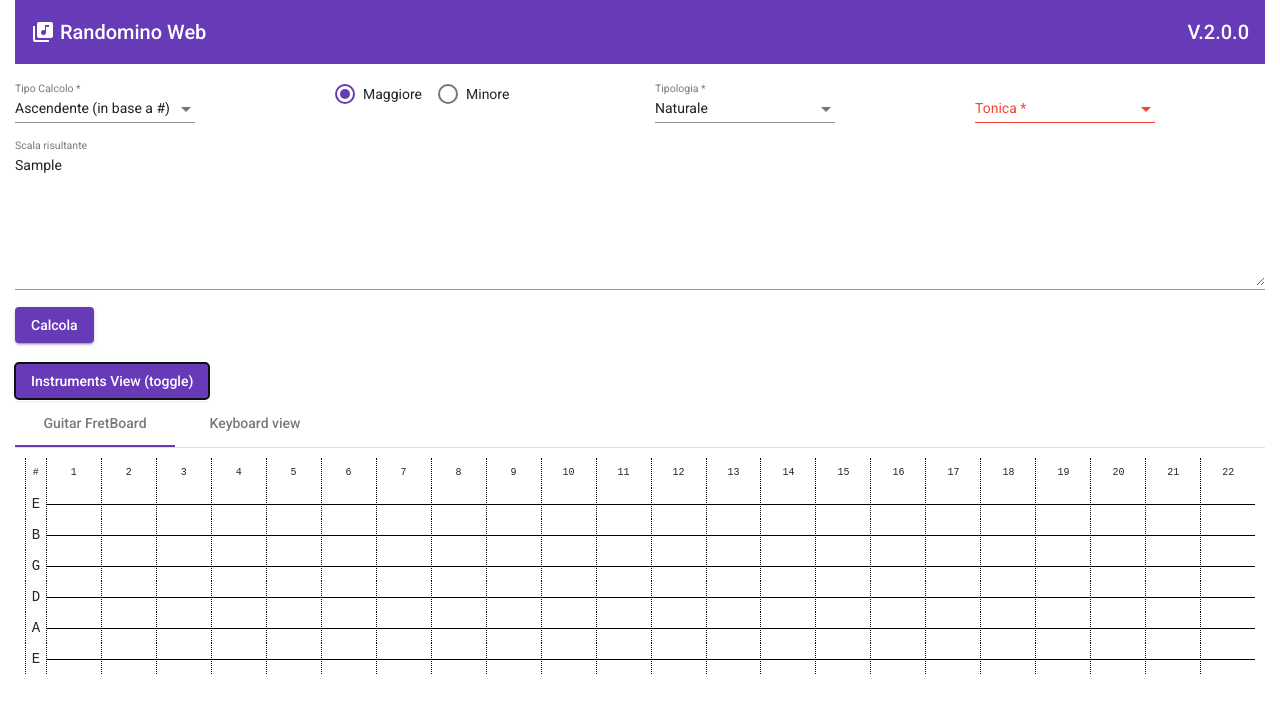
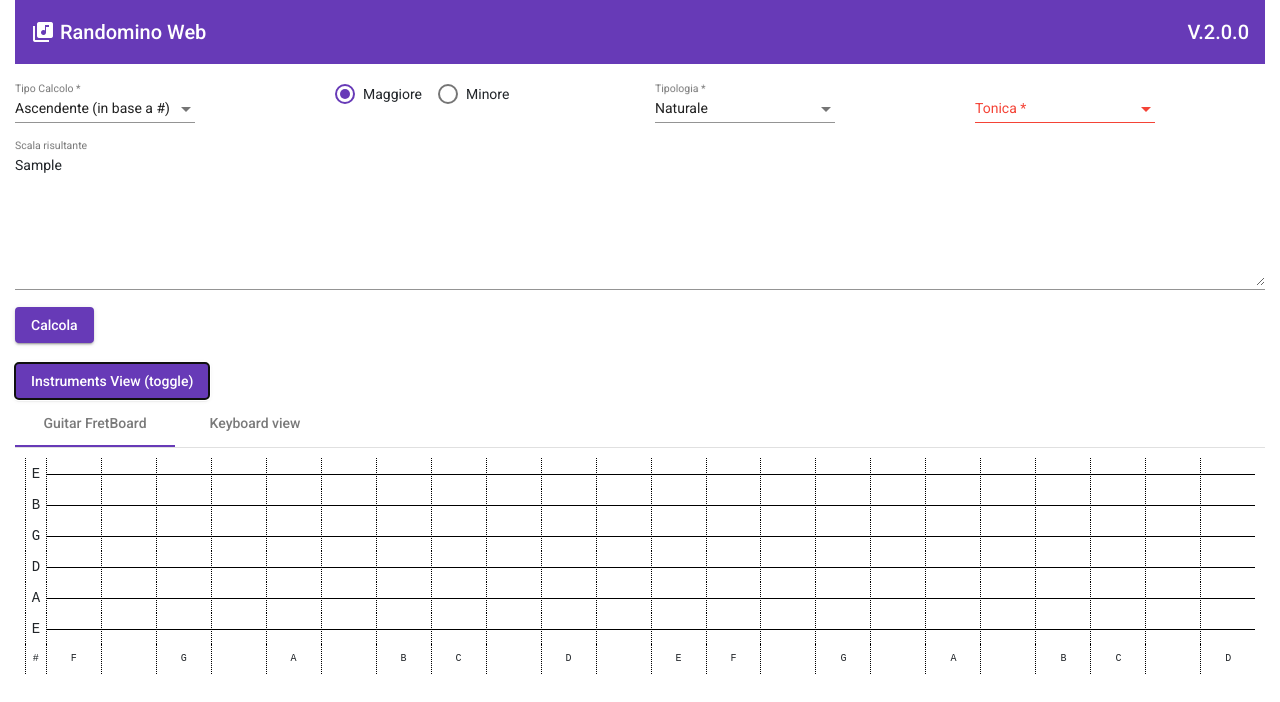
Before and after one commit to pietrogabba/RandominoWeb, an Angular app: page / in a window 1280 px wide. Both pictures are taken after typing "Sample" into the empty fields and a click on the button "Instruments View (toggle)". Shown: the top 702 px of the page. Built offline with nearby package versions, Linux system fonts and the light colour scheme.

Commit message:
Corretti alcuni bug su fretboard e ekeyboard

```diff
--- a/src/app/diagram-view/guitar-fret-board/guitar-fret-board.component.html
+++ b/src/app/diagram-view/guitar-fret-board/guitar-fret-board.component.html
@@ -1,177 +1,177 @@
 <table class="guitarDiagram">
-    <tr class="fretNumberRow">
-        <td>#</td>
-        <td>1</td>
-        <td>2</td>
-        <td>3</td>
-        <td>4</td>
-        <td>5</td>
-        <td>6</td>
-        <td>7</td>
-        <td>8</td>
-        <td>9</td>
-        <td>10</td>
-        <td>11</td>
-        <td>12</td>
-        <td>13</td>
-        <td>14</td>
-        <td>15</td>
-        <td>16</td>
-        <td>17</td>
-        <td>18</td>
-        <td>19</td>
-        <td>20</td>
-        <td>21</td>
-        <td>22</td>
-    </tr>
     <tr>
         <td>E</td>
         <td><app-guitar-fret #apfret fretNote="F"></app-guitar-fret></td>
-        <td><app-guitar-fret #apfret fretNote="F#"></app-guitar-fret></td>
+        <td><app-guitar-fret #apfret fretNote="F#;Gb"></app-guitar-fret></td>
         <td><app-guitar-fret #apfret fretNote="G"></app-guitar-fret></td>
-        <td><app-guitar-fret #apfret fretNote="G#"></app-guitar-fret></td>
+        <td><app-guitar-fret #apfret fretNote="G#;Ab"></app-guitar-fret></td>
         <td><app-guitar-fret #apfret fretNote="A"></app-guitar-fret></td>
-        <td><app-guitar-fret #apfret fretNote="Bb"></app-guitar-fret></td>
+        <td><app-guitar-fret #apfret fretNote="Bb;A#"></app-guitar-fret></td>
         <td><app-guitar-fret #apfret fretNote="B"></app-guitar-fret></td>
         <td><app-guitar-fret #apfret fretNote="C"></app-guitar-fret></td>
-        <td><app-guitar-fret #apfret fretNote="C#"></app-guitar-fret></td>
+        <td><app-guitar-fret #apfret fretNote="C#;Db"></app-guitar-fret></td>
         <td><app-guitar-fret #apfret fretNote="D"></app-guitar-fret></td>
-        <td><app-guitar-fret #apfret fretNote="Eb"></app-guitar-fret></td>
+        <td><app-guitar-fret #apfret fretNote="Eb;D#"></app-guitar-fret></td>
         <td><app-guitar-fret #apfret fretNote="E"></app-guitar-fret></td>
         <td><app-guitar-fret #apfret fretNote="F"></app-guitar-fret></td>
-        <td><app-guitar-fret #apfret fretNote="F#"></app-guitar-fret></td>
+        <td><app-guitar-fret #apfret fretNote="F#;Gb"></app-guitar-fret></td>
         <td><app-guitar-fret #apfret fretNote="G"></app-guitar-fret></td>
-        <td><app-guitar-fret #apfret fretNote="G#"></app-guitar-fret></td>
+        <td><app-guitar-fret #apfret fretNote="G#;Ab"></app-guitar-fret></td>
         <td><app-guitar-fret #apfret fretNote="A"></app-guitar-fret></td>
-        <td><app-guitar-fret #apfret fretNote="Bb"></app-guitar-fret></td>
+        <td><app-guitar-fret #apfret fretNote="Bb;A#"></app-guitar-fret></td>
         <td><app-guitar-fret #apfret fretNote="B"></app-guitar-fret></td>
         <td><app-guitar-fret #apfret fretNote="C"></app-guitar-fret></td>
-        <td><app-guitar-fret #apfret fretNote="C#"></app-guitar-fret></td>
+        <td><app-guitar-fret #apfret fretNote="C#;Db"></app-guitar-fret></td>
         <td><app-guitar-fret #apfret fretNote="D"></app-guitar-fret></td>
     </tr>
     <tr>
         <td>B</td>
         <td><app-guitar-fret #apfret fretNote="C"></app-guitar-fret></td>
-        <td><app-guitar-fret #apfret fretNote="C#"></app-guitar-fret></td>
+        <td><app-guitar-fret #apfret fretNote="C#;Db"></app-guitar-fret></td>
         <td><app-guitar-fret #apfret fretNote="D"></app-guitar-fret></td>
-        <td><app-guitar-fret #apfret fretNote="Eb"></app-guitar-fret></td>
+        <td><app-guitar-fret #apfret fretNote="Eb;D#"></app-guitar-fret></td>
         <td><app-guitar-fret #apfret fretNote="E"></app-guitar-fret></td>
         <td><app-guitar-fret #apfret fretNote="F"></app-guitar-fret></td>
-        <td><app-guitar-fret #apfret fretNote="F#"></app-guitar-fret></td>
+        <td><app-guitar-fret #apfret fretNote="F#;Gb"></app-guitar-fret></td>
         <td><app-guitar-fret #apfret fretNote="G"></app-guitar-fret></td>
-        <td><app-guitar-fret #apfret fretNote="G#"></app-guitar-fret></td>
+        <td><app-guitar-fret #apfret fretNote="G#;Ab"></app-guitar-fret></td>
         <td><app-guitar-fret #apfret fretNote="A"></app-guitar-fret></td>
-        <td><app-guitar-fret #apfret fretNote="Bb"></app-guitar-fret></td>
+        <td><app-guitar-fret #apfret fretNote="Bb;A#"></app-guitar-fret></td>
         <td><app-guitar-fret #apfret fretNote="B"></app-guitar-fret></td>
         <td><app-guitar-fret #apfret fretNote="C"></app-guitar-fret></td>
-        <td><app-guitar-fret #apfret fretNote="C#"></app-guitar-fret></td>
+        <td><app-guitar-fret #apfret fretNote="C#;Db"></app-guitar-fret></td>
         <td><app-guitar-fret #apfret fretNote="D"></app-guitar-fret></td>
-        <td><app-guitar-fret #apfret fretNote="Eb"></app-guitar-fret></td>
+        <td><app-guitar-fret #apfret fretNote="Eb;D#"></app-guitar-fret></td>
         <td><app-guitar-fret #apfret fretNote="E"></app-guitar-fret></td>
         <td><app-guitar-fret #apfret fretNote="F"></app-guitar-fret></td>
-        <td><app-guitar-fret #apfret fretNote="F#"></app-guitar-fret></td>
+        <td><app-guitar-fret #apfret fretNote="F#;Gb"></app-guitar-fret></td>
         <td><app-guitar-fret #apfret fretNote="G"></app-guitar-fret></td>
-        <td><app-guitar-fret #apfret fretNote="G#"></app-guitar-fret></td>
+        <td><app-guitar-fret #apfret fretNote="G#;Ab"></app-guitar-fret></td>
         <td><app-guitar-fret #apfret fretNote="A"></app-guitar-fret></td>
     </tr>
     <tr>
         <td>G</td>
-        <td><app-guitar-fret #apfret fretNote="G#"></app-guitar-fret></td>
+        <td><app-guitar-fret #apfret fretNote="G#;Ab"></app-guitar-fret></td>
         <td><app-guitar-fret #apfret fretNote="A"></app-guitar-fret></td>
-        <td><app-guitar-fret #apfret fretNote="Bb"></app-guitar-fret></td>
+        <td><app-guitar-fret #apfret fretNote="Bb;A#"></app-guitar-fret></td>
         <td><app-guitar-fret #apfret fretNote="B"></app-guitar-fret></td>
         <td><app-guitar-fret #apfret fretNote="C"></app-guitar-fret></td>
-        <td><app-guitar-fret #apfret fretNote="C#"></app-guitar-fret></td>
+        <td><app-guitar-fret #apfret fretNote="C#;Db"></app-guitar-fret></td>
         <td><app-guitar-fret #apfret fretNote="D"></app-guitar-fret></td>
-        <td><app-guitar-fret #apfret fretNote="Eb"></app-guitar-fret></td>
+        <td><app-guitar-fret #apfret fretNote="Eb;D#"></app-guitar-fret></td>
         <td><app-guitar-fret #apfret fretNote="E"></app-guitar-fret></td>
         <td><app-guitar-fret #apfret fretNote="F"></app-guitar-fret></td>
-        <td><app-guitar-fret #apfret fretNote="F#"></app-guitar-fret></td>
+        <td><app-guitar-fret #apfret fretNote="F#;Gb"></app-guitar-fret></td>
         <td><app-guitar-fret #apfret fretNote="G"></app-guitar-fret></td>
-        <td><app-guitar-fret #apfret fretNote="G#"></app-guitar-fret></td>
+        <td><app-guitar-fret #apfret fretNote="G#;Ab"></app-guitar-fret></td>
         <td><app-guitar-fret #apfret fretNote="A"></app-guitar-fret></td>
-        <td><app-guitar-fret #apfret fretNote="Bb"></app-guitar-fret></td>
+        <td><app-guitar-fret #apfret fretNote="Bb;A#"></app-guitar-fret></td>
         <td><app-guitar-fret #apfret fretNote="B"></app-guitar-fret></td>
         <td><app-guitar-fret #apfret fretNote="C"></app-guitar-fret></td>
-        <td><app-guitar-fret #apfret fretNote="C#"></app-guitar-fret></td>
+        <td><app-guitar-fret #apfret fretNote="C#;Db"></app-guitar-fret></td>
         <td><app-guitar-fret #apfret fretNote="D"></app-guitar-fret></td>
-        <td><app-guitar-fret #apfret fretNote="Eb"></app-guitar-fret></td>
+        <td><app-guitar-fret #apfret fretNote="Eb;D#"></app-guitar-fret></td>
         <td><app-guitar-fret #apfret fretNote="E"></app-guitar-fret></td>
         <td><app-guitar-fret #apfret fretNote="F"></app-guitar-fret></td>
     </tr>
     <tr>
         <td>D</td>
-        <td><app-guitar-fret #apfret fretNote="Eb"></app-guitar-fret></td>
+        <td><app-guitar-fret #apfret fretNote="Eb;D#"></app-guitar-fret></td>
         <td><app-guitar-fret #apfret fretNote="E"></app-guitar-fret></td>
         <td><app-guitar-fret #apfret fretNote="F"></app-guitar-fret></td>
-        <td><app-guitar-fret #apfret fretNote="F#"></app-guitar-fret></td>
+        <td><app-guitar-fret #apfret fretNote="F#;Gb"></app-guitar-fret></td>
         <td><app-guitar-fret #apfret fretNote="G"></app-guitar-fret></td>
-        <td><app-guitar-fret #apfret fretNote="G#"></app-guitar-fret></td>
+        <td><app-guitar-fret #apfret fretNote="G#;Ab"></app-guitar-fret></td>
         <td><app-guitar-fret #apfret fretNote="A"></app-guitar-fret></td>
-        <td><app-guitar-fret #apfret fretNote="Bb"></app-guitar-fret></td>
+        <td><app-guitar-fret #apfret fretNote="Bb;A#"></app-guitar-fret></td>
         <td><app-guitar-fret #apfret fretNote="B"></app-guitar-fret></td>
         <td><app-guitar-fret #apfret fretNote="C"></app-guitar-fret></td>
-        <td><app-guitar-fret #apfret fretNote="C#"></app-guitar-fret></td>
+        <td><app-guitar-fret #apfret fretNote="C#;Db"></app-guitar-fret></td>
         <td><app-guitar-fret #apfret fretNote="D"></app-guitar-fret></td>
-        <td><app-guitar-fret #apfret fretNote="Eb"></app-guitar-fret></td>
+        <td><app-guitar-fret #apfret fretNote="Eb;D#"></app-guitar-fret></td>
         <td><app-guitar-fret #apfret fretNote="E"></app-guitar-fret></td>
         <td><app-guitar-fret #apfret fretNote="F"></app-guitar-fret></td>
-        <td><app-guitar-fret #apfret fretNote="F#"></app-guitar-fret></td>
+        <td><app-guitar-fret #apfret fretNote="F#;Gb"></app-guitar-fret></td>
         <td><app-guitar-fret #apfret fretNote="G"></app-guitar-fret></td>
-        <td><app-guitar-fret #apfret fretNote="G#"></app-guitar-fret></td>
+        <td><app-guitar-fret #apfret fretNote="G#;Ab"></app-guitar-fret></td>
         <td><app-guitar-fret #apfret fretNote="A"></app-guitar-fret></td>
-        <td><app-guitar-fret #apfret fretNote="Bb"></app-guitar-fret></td>
+        <td><app-guitar-fret #apfret fretNote="Bb;A#"></app-guitar-fret></td>
         <td><app-guitar-fret #apfret fretNote="B"></app-guitar-fret></td>
         <td><app-guitar-fret #apfret fretNote="C"></app-guitar-fret></td>
     </tr>
     <tr>
         <td>A</td>
-        <td><app-guitar-fret #apfret fretNote="Bb"></app-guitar-fret></td>
+        <td><app-guitar-fret #apfret fretNote="Bb;A#"></app-guitar-fret></td>
         <td><app-guitar-fret #apfret fretNote="B"></app-guitar-fret></td>
         <td><app-guitar-fret #apfret fretNote="C"></app-guitar-fret></td>
-        <td><app-guitar-fret #apfret fretNote="C#"></app-guitar-fret></td>
+        <td><app-guitar-fret #apfret fretNote="C#;Db"></app-guitar-fret></td>
         <td><app-guitar-fret #apfret fretNote="D"></app-guitar-fret></td>
-        <td><app-guitar-fret #apfret fretNote="Eb"></app-guitar-fret></td>
+        <td><app-guitar-fret #apfret fretNote="Eb;D#"></app-guitar-fret></td>
         <td><app-guitar-fret #apfret fretNote="E"></app-guitar-fret></td>
         <td><app-guitar-fret #apfret fretNote="F"></app-guitar-fret></td>
-        <td><app-guitar-fret #apfret fretNote="F#"></app-guitar-fret></td>
+        <td><app-guitar-fret #apfret fretNote="F#;Gb"></app-guitar-fret></td>
         <td><app-guitar-fret #apfret fretNote="G"></app-guitar-fret></td>
-        <td><app-guitar-fret #apfret fretNote="G#"></app-guitar-fret></td>
+        <td><app-guitar-fret #apfret fretNote="G#;Ab"></app-guitar-fret></td>
         <td><app-guitar-fret #apfret fretNote="A"></app-guitar-fret></td>
-        <td><app-guitar-fret #apfret fretNote="Bb"></app-guitar-fret></td>
+        <td><app-guitar-fret #apfret fretNote="Bb;A#"></app-guitar-fret></td>
         <td><app-guitar-fret #apfret fretNote="B"></app-guitar-fret></td>
         <td><app-guitar-fret #apfret fretNote="C"></app-guitar-fret></td>
-        <td><app-guitar-fret #apfret fretNote="C#"></app-guitar-fret></td>
+        <td><app-guitar-fret #apfret fretNote="C#;Db"></app-guitar-fret></td>
         <td><app-guitar-fret #apfret fretNote="D"></app-guitar-fret></td>
-        <td><app-guitar-fret #apfret fretNote="Eb"></app-guitar-fret></td>
+        <td><app-guitar-fret #apfret fretNote="Eb;D#"></app-guitar-fret></td>
         <td><app-guitar-fret #apfret fretNote="E"></app-guitar-fret></td>
         <td><app-guitar-fret #apfret fretNote="F"></app-guitar-fret></td>
-        <td><app-guitar-fret #apfret fretNote="F#"></app-guitar-fret></td>
+        <td><app-guitar-fret #apfret fretNote="F#;Gb"></app-guitar-fret></td>
         <td><app-guitar-fret #apfret fretNote="G"></app-guitar-fret></td>
     </tr>
     <tr>
         <td>E</td>
         <td><app-guitar-fret #apfret fretNote="F"></app-guitar-fret></td>
-        <td><app-guitar-fret #apfret fretNote="F#"></app-guitar-fret></td>
+        <td><app-guitar-fret #apfret fretNote="F#;Gb"></app-guitar-fret></td>
         <td><app-guitar-fret #apfret fretNote="G"></app-guitar-fret></td>
-        <td><app-guitar-fret #apfret fretNote="G#"></app-guitar-fret></td>
+        <td><app-guitar-fret #apfret fretNote="G#;Ab"></app-guitar-fret></td>
         <td><app-guitar-fret #apfret fretNote="A"></app-guitar-fret></td>
-        <td><app-guitar-fret #apfret fretNote="Bb"></app-guitar-fret></td>
+        <td><app-guitar-fret #apfret fretNote="Bb;A#"></app-guitar-fret></td>
         <td><app-guitar-fret #apfret fretNote="B"></app-guitar-fret></td>
         <td><app-guitar-fret #apfret fretNote="C"></app-guitar-fret></td>
-        <td><app-guitar-fret #apfret fretNote="C#"></app-guitar-fret></td>
+        <td><app-guitar-fret #apfret fretNote="C#;Db"></app-guitar-fret></td>
         <td><app-guitar-fret #apfret fretNote="D"></app-guitar-fret></td>
-        <td><app-guitar-fret #apfret fretNote="Eb"></app-guitar-fret></td>
+        <td><app-guitar-fret #apfret fretNote="Eb;D#"></app-guitar-fret></td>
         <td><app-guitar-fret #apfret fretNote="E"></app-guitar-fret></td>
         <td><app-guitar-fret #apfret fretNote="F"></app-guitar-fret></td>
-        <td><app-guitar-fret #apfret fretNote="F#"></app-guitar-fret></td>
+        <td><app-guitar-fret #apfret fretNote="F#;Gb"></app-guitar-fret></td>
         <td><app-guitar-fret #apfret fretNote="G"></app-guitar-fret></td>
-        <td><app-guitar-fret #apfret fretNote="G#"></app-guitar-fret></td>
+        <td><app-guitar-fret #apfret fretNote="G#;Ab"></app-guitar-fret></td>
         <td><app-guitar-fret #apfret fretNote="A"></app-guitar-fret></td>
-        <td><app-guitar-fret #apfret fretNote="Bb"></app-guitar-fret></td>
+        <td><app-guitar-fret #apfret fretNote="Bb;A#"></app-guitar-fret></td>
         <td><app-guitar-fret #apfret fretNote="B"></app-guitar-fret></td>
         <td><app-guitar-fret #apfret fretNote="C"></app-guitar-fret></td>
-        <td><app-guitar-fret #apfret fretNote="C#"></app-guitar-fret></td>
+        <td><app-guitar-fret #apfret fretNote="C#;Db"></app-guitar-fret></td>
         <td><app-guitar-fret #apfret fretNote="D"></app-guitar-fret></td>
     </tr>
+    <tr class="fretNumberRow">
+        <td>#</td>
+        <td>F</td>
+        <td>&nbsp;</td>
+        <td>G</td>
+        <td>&nbsp;</td>
+        <td>A</td>
+        <td>&nbsp;</td>
+        <td>B</td>
+        <td>C</td>
+        <td>&nbsp;</td>
+        <td>D</td>
+        <td>&nbsp;</td>
+        <td>E</td>
+        <td>F</td>
+        <td>&nbsp;</td>
+        <td>G</td>
+        <td>&nbsp;</td>
+        <td>A</td>
+        <td>&nbsp;</td>
+        <td>B</td>
+        <td>C</td>
+        <td>&nbsp;</td>
+        <td>D</td>
+    </tr>
 </table>
--- a/src/app/services/tonality-calculator.service.ts
+++ b/src/app/services/tonality-calculator.service.ts
@@ -43,8 +43,8 @@ export class TonalityCalculatorService {
 
   private NormalizeStrangeNotes(sequence: string[]): string[] {
     let str: string = sequence.join(';');
-    str = str.replace('E#','F').replace('B#','C').replace('Fb','E').replace('Cb','B')
-      .replace('D#', 'Eb').replace('A#', 'Bb');
+    str = str.replace('E#','F').replace('B#','C').replace('Fb','E').replace('Cb','B');
+      //.replace('D#', 'Eb').replace('A#', 'Bb');
     return str.split(';');
   }
 
```
Also changed, not shown: src/app/diagram-view/guitar-fret-board/guitar-fret-board.component.ts (+6 -2 lines), src/app/diagram-view/key-board/key-board.component.html (+14 -14 lines), src/app/diagram-view/key-board/key-board.component.ts (+8 -4 lines).
